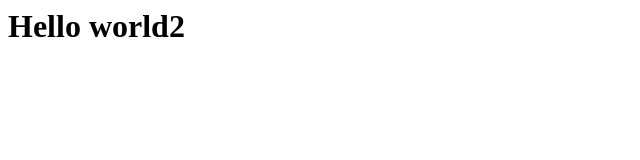
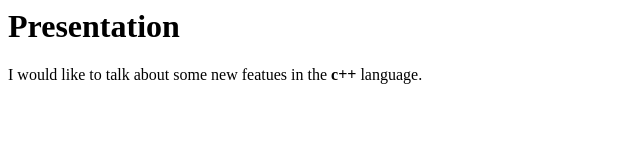
Before and after one commit to xKubo/xKubo.github.io, a plain HTML site: page cpp/index.html in a window 1280 px wide. Shown: the whole page, without its empty margins (0-640 px from the left). Drawn offline with Linux system fonts and the light colour scheme.

Commit message:
Update index.html

```diff
--- a/cpp/index.html
+++ b/cpp/index.html
@@ -3,6 +3,7 @@
     <script src="https://raw.githubusercontent.com/alamaison/coliru/master/coliru.js"></script>
   </head>
   <body>
-    <h1>Hello world2</h1>
+    <h1>Presentation</h1>
+    I would like to talk about some new featues in the <b>c++</b> language.
   </body>
 </html>
```
